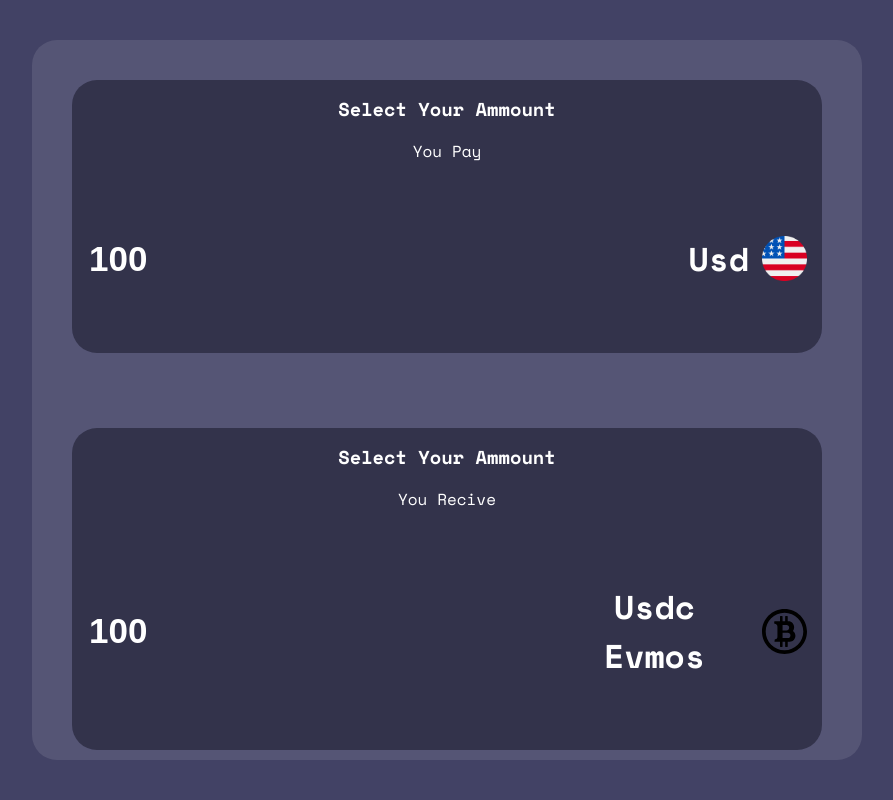
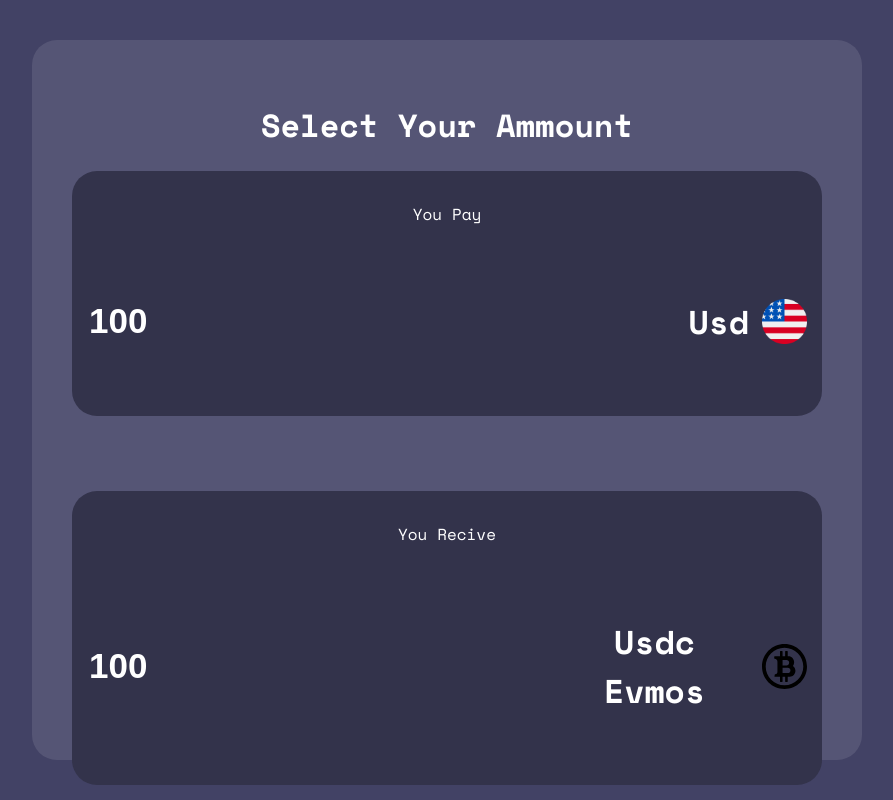
Before and after one commit to GulievAnar31/ValletConverter, a React (Create React App) app: page / in a window 1280 px wide. Shown: the top 800 px of the page, without its empty margins (193-1086 px from the left). Built offline with nearby package versions, Linux system fonts and the light colour scheme.

Commit message:
create main logic component and use his

```diff
--- a/src/App.tsx
+++ b/src/App.tsx
@@ -1,22 +1,11 @@
 import React from 'react';
 import './App.css';
 import { CurrencyComponent } from './components/CurrencyBlock/Currency';
-import { ValletBlock } from './components/ValletBlock';
-import Usd from './images/usd.svg.png';
-import ChangeVallet from './images/bitcoin.svg';
 
 const App: React.FC = () => {
   return (
     <div className="App">
-      <CurrencyComponent
-        subtitle='You Pay'
-        twoSubtitle='You Recive'
-        currencyName='Usd'
-        twoCurrencyName="Usdc Evmos"
-        currencyIcon={Usd}
-        twoIcon={ChangeVallet}
-        value={100}
-      />
+      <CurrencyComponent />
     </div>
   );
 }
--- a/src/components/CurrencyBlock/Currency.module.scss
+++ b/src/components/CurrencyBlock/Currency.module.scss
@@ -44,32 +44,3 @@
     }
   }
 }
-
-.currency {
-  border-radius: 25px;
-  background-color: #33334b;
-  margin: auto;
-  margin-bottom: 10%;
-  padding: 15px;
-
-  .bottom {
-    display: flex;
-    justify-content: space-between;
-    align-items: center;
-
-    .currencyInfo {
-      display: flex;
-      align-items: center;
-
-      img {
-        width: 45px;
-        height: 45px;
-      }
-
-      h5 {
-        font-size: 33px;
-        margin-right: 13px;
-      }
-    }
-  }
-}
--- a/src/components/CurrencyBlock/Currency.tsx
+++ b/src/components/CurrencyBlock/Currency.tsx
@@ -1,44 +1,26 @@
 import React from 'react';
+import { LogicComponent } from '../LogicComponent';
 import styles from './Currency.module.scss';
+import Usd from '../../images/usd.svg.png';
+import ChangeVallet from '../../images/bitcoin.svg';
 
-interface CurrencyBlockProps {
-  subtitle: string;
-  twoSubtitle: string;
-  currencyName: string;
-  twoCurrencyName: string;
-  currencyIcon: string;
-  twoIcon: string;
-  value: number;
-  onChangeValue?: (val: number) => void;
-}
-
-export const CurrencyComponent: React.FC<CurrencyBlockProps> = (props) => {
-  const { subtitle, twoSubtitle, currencyName, twoCurrencyName, currencyIcon, twoIcon, value } = props;
+export const CurrencyComponent: React.FC = () => {
 
   return <>
     <div className={styles.root}>
-      <div className={styles.currency}>
-        <h3>Select Your Ammount</h3>
-        <p>{subtitle}</p>
-        <div className={styles.bottom}>
-          <input defaultValue={value} className={styles.input} />
-          <div className={styles.currencyInfo}>
-            <h5>{currencyName}</h5>
-            <img src={currencyIcon} alt="Language" width={45} height={45} />
-          </div>
-        </div>
-      </div>
-      <div className={styles.currency}>
-        <h3>Select Your Ammount</h3>
-        <p>{twoSubtitle}</p>
-        <div className={styles.bottom}>
-          <input defaultValue={value} className={styles.input} />
-          <div className={styles.currencyInfo}>
-            <h5>{twoCurrencyName}</h5>
-            <img src={twoIcon} alt="ChangeVallet" width={50} height={50} />
-          </div>
-        </div>
-      </div>
+      <h1>Select Your Ammount</h1>
+      <LogicComponent
+        subtitle='You Pay'
+        currencyName='Usd'
+        currencyIcon={Usd}
+        value={100}
+      />
+      <LogicComponent
+        subtitle='You Recive'
+        currencyName='Usdc Evmos'
+        currencyIcon={ChangeVallet}
+        value={100}
+      />
       <button>Buy Now</button>
     </div>
   </>
--- /dev/null
+++ b/src/components/LogicComponent/LogicComponent.module.scss
@@ -0,0 +1,28 @@
+.currency {
+  border-radius: 25px;
+  background-color: #33334b;
+  margin: auto;
+  margin-bottom: 10%;
+  padding: 15px;
+
+  .bottom {
+    display: flex;
+    justify-content: space-between;
+    align-items: center;
+
+    .currencyInfo {
+      display: flex;
+      align-items: center;
+
+      img {
+        width: 45px;
+        height: 45px;
+      }
+
+      h5 {
+        font-size: 33px;
+        margin-right: 13px;
+      }
+    }
+  }
+}
--- /dev/null
+++ b/src/components/LogicComponent/index.tsx
@@ -0,0 +1,25 @@
+import React from 'react';
+import styles from './LogicComponent.module.scss';
+
+interface LogicBlockProps {
+  subtitle: string;
+  currencyName: string;
+  currencyIcon: string;
+  value: number;
+  onChangeValue?: (val: number) => void;
+}
+
+export const LogicComponent: React.FC<LogicBlockProps> = (props) => {
+  const { subtitle, value, currencyName, currencyIcon } = props
+
+  return <div className={styles.currency}>
+    <p>{subtitle}</p>
+    <div className={styles.bottom}>
+      <input defaultValue={value} className={styles.input} />
+      <div className={styles.currencyInfo}>
+        <h5>{currencyName}</h5>
+        <img src={currencyIcon} alt="ChangeVallet" width={50} height={50} />
+      </div>
+    </div>
+  </div>
+}
```
